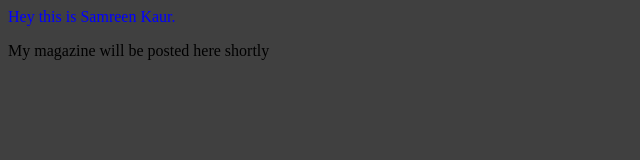
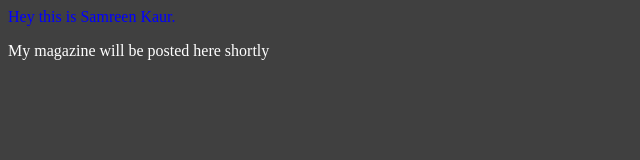
Before and after one commit to samreenkaur-magazine/Build, a plain HTML site: page index.html in a window 1280 px wide. Shown: the whole page, without its empty margins (0-640 px from the left). Drawn offline with Linux system fonts and the light colour scheme.

Commit message:
Update index.html

```diff
--- a/index.html
+++ b/index.html
@@ -6,7 +6,7 @@
 
 
     <h style="color:Blue;">Hey this is Samreen Kaur.</h>
-    <p style="color:black"> My magazine will be posted here shortly </p>
+    <p style="color:white"> My magazine will be posted here shortly </p>
 
   </body>
 </html>
```
